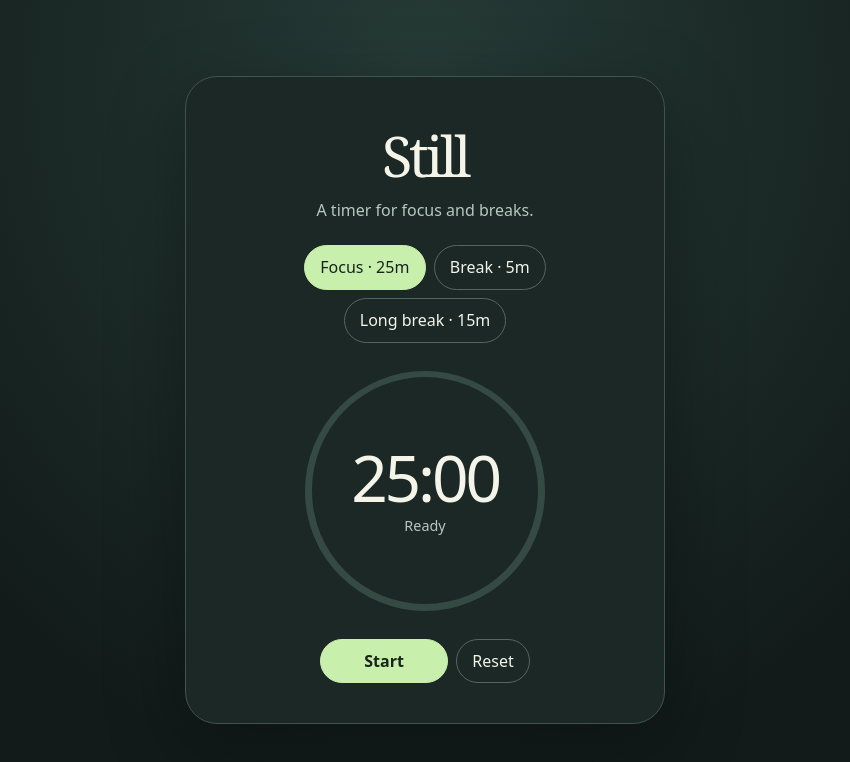
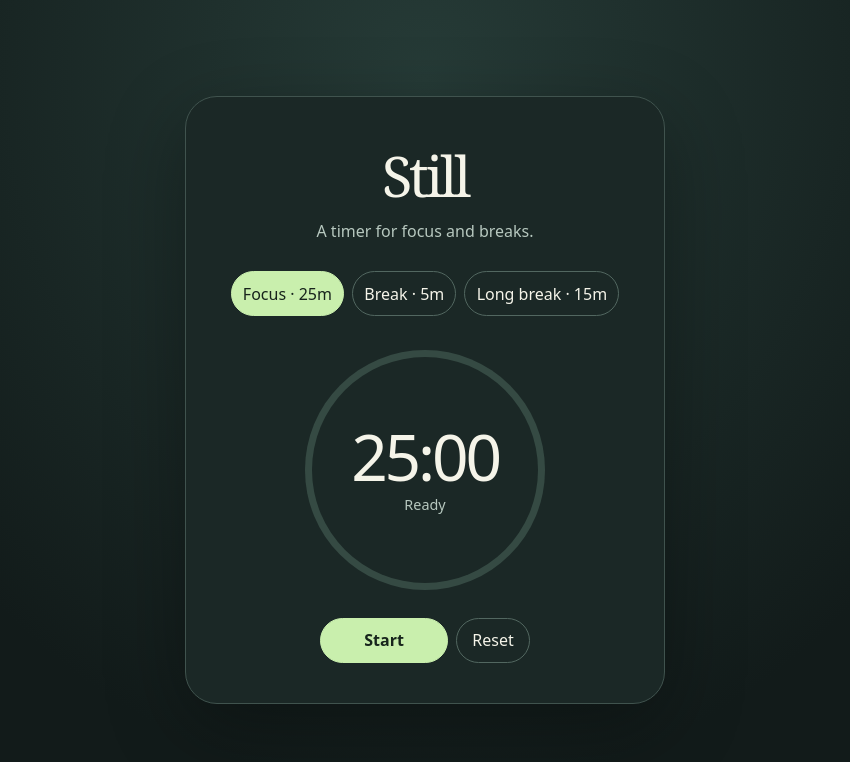
Before and after one commit to AnnaYuMYStudio/still-timer, a plain HTML site: page index.html in a window 1280 px wide. Shown: the whole page, without its empty margins (215-1065 px from the left). Drawn offline with Linux system fonts and the light colour scheme.

Commit message:
Keep timer presets on one row

```diff
--- a/index.html
+++ b/index.html
@@ -10,8 +10,11 @@
   main { width: min(100%, 30rem); background: #1b2826; border: 1px solid #40534e; border-radius: 2rem; padding: clamp(1rem, 5vw, 2.5rem); box-shadow: 0 1.5rem 5rem #0005; text-align: center; }
   h1 { margin: 0 0 .4rem; font: 3.5rem Georgia, serif; letter-spacing: -.06em; }
   p { color: #b7c8bf; margin: 0 0 1.5rem; }
-  .modes, .actions { display: flex; justify-content: center; flex-wrap: wrap; gap: .5rem; }
+  .modes, .actions { display: flex; justify-content: center; gap: .5rem; }
+  .actions { flex-wrap: wrap; }
+  .modes { justify-content: safe center; overflow-x: auto; padding: .35rem; margin-inline: -.35rem; }
   button { font: inherit; cursor: pointer; border: 1px solid #526760; border-radius: 99rem; padding: .65rem .95rem; color: inherit; background: transparent; }
+  .modes button { flex: none; white-space: nowrap; font-size: clamp(.875rem, 3.5vw, 1rem); padding-inline: clamp(.35rem, 1.7vw, .7rem); }
   button:hover { background: #30453e; }
   button:focus-visible { outline: 2px solid #fff; outline-offset: 3px; }
   button[aria-pressed="true"], #toggle { background: #c9efad; color: #17241c; border-color: #c9efad; }
```
